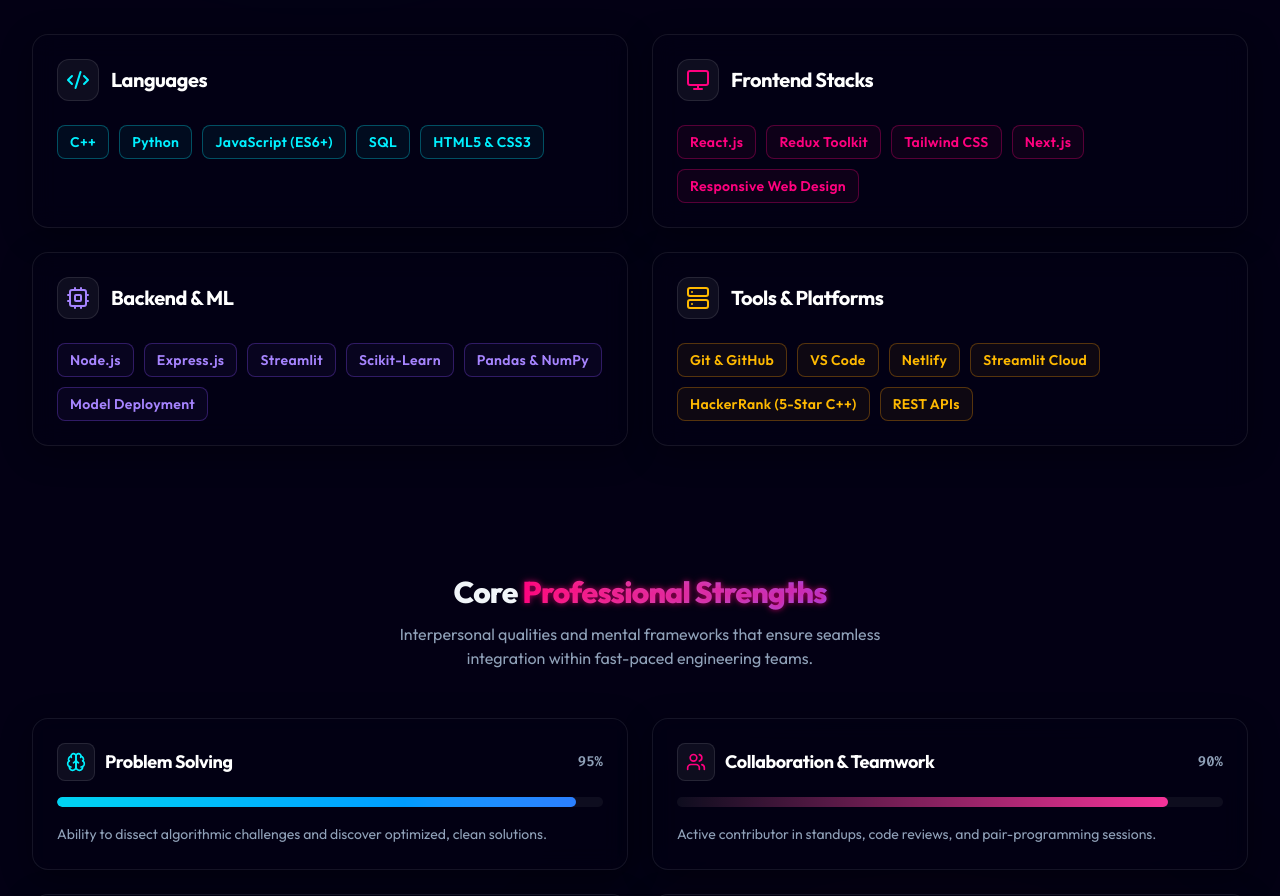
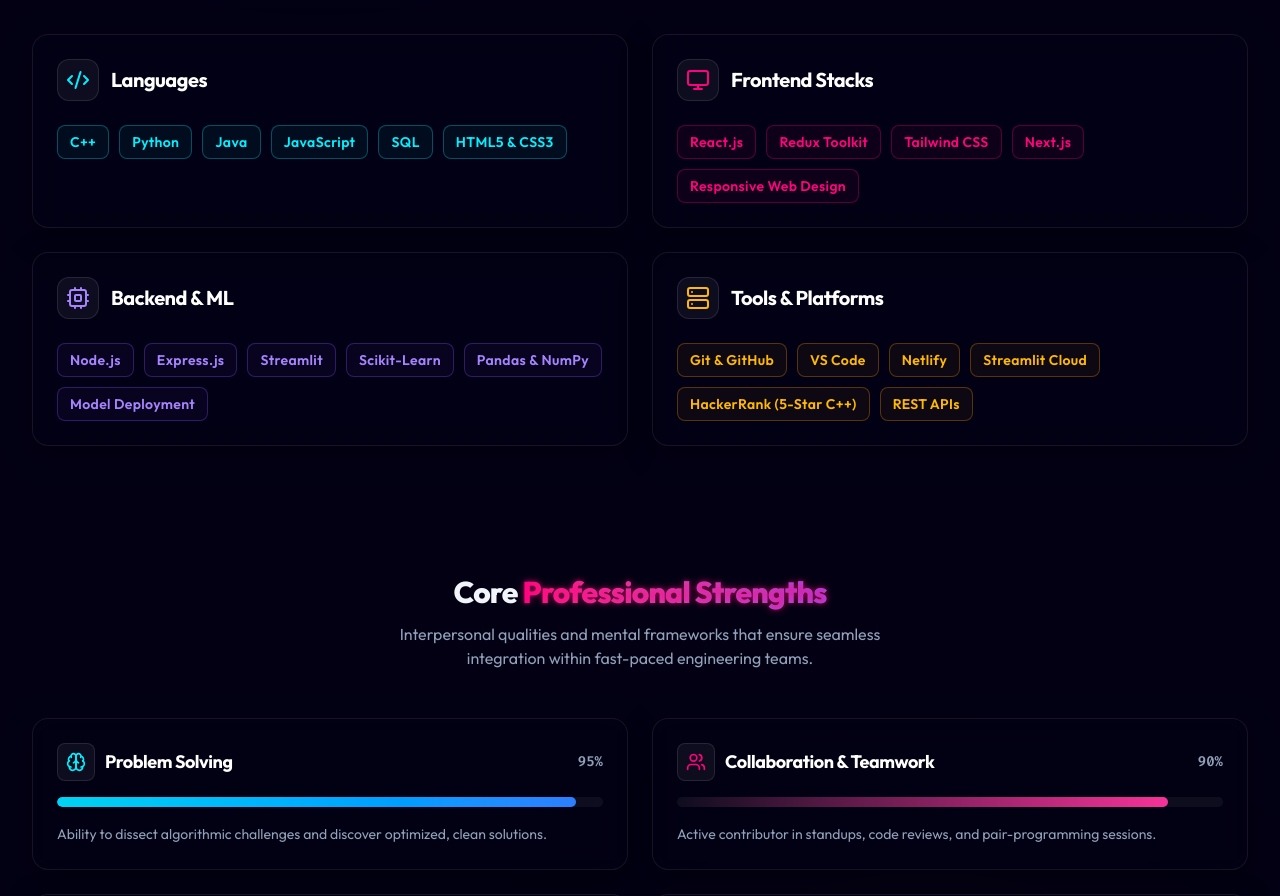
Before and after one commit to mangal1910/portfolio, a React (Vite) app: page / in a window 1280 px wide. Shown: the part 1340-2236 px from the top of the page. Built offline with nearby package versions, Linux system fonts and the light colour scheme.

Commit message:
adding a new skill

```diff
--- a/src/components/Skills.jsx
+++ b/src/components/Skills.jsx
@@ -9,7 +9,7 @@
       borderColor: 'border-cyber-cyan/20 hover:border-cyber-cyan',
       glowShadow: 'hover:shadow-neon-cyan shadow-cyan-500/10',
       badgeColor: 'bg-cyber-cyan/5 border-cyber-cyan/30 text-cyber-cyan hover:bg-cyber-cyan/10',
-      skills: ['C++', 'Python', 'JavaScript (ES6+)', 'SQL', 'HTML5 & CSS3']
+      skills: ['C++', 'Python','Java','JavaScript', 'SQL', 'HTML5 & CSS3']
     },
     {
       title: 'Frontend Stacks',
```
